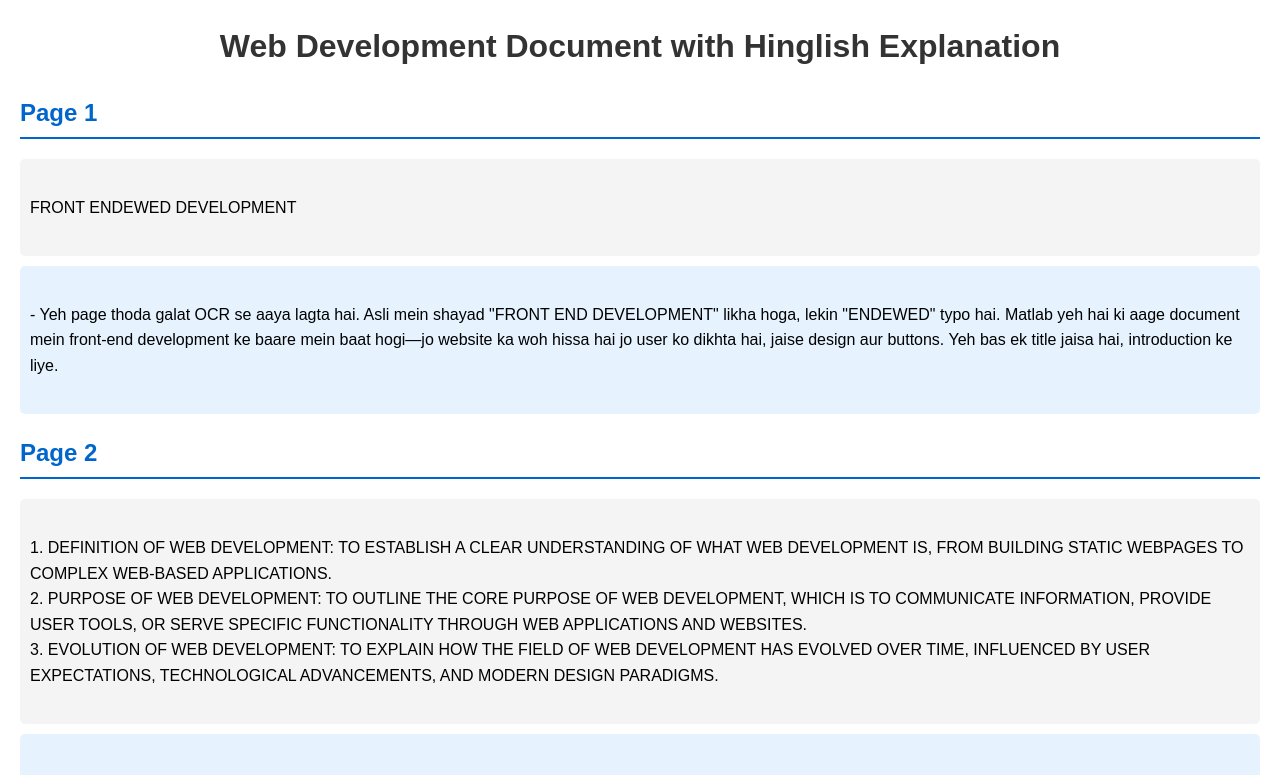
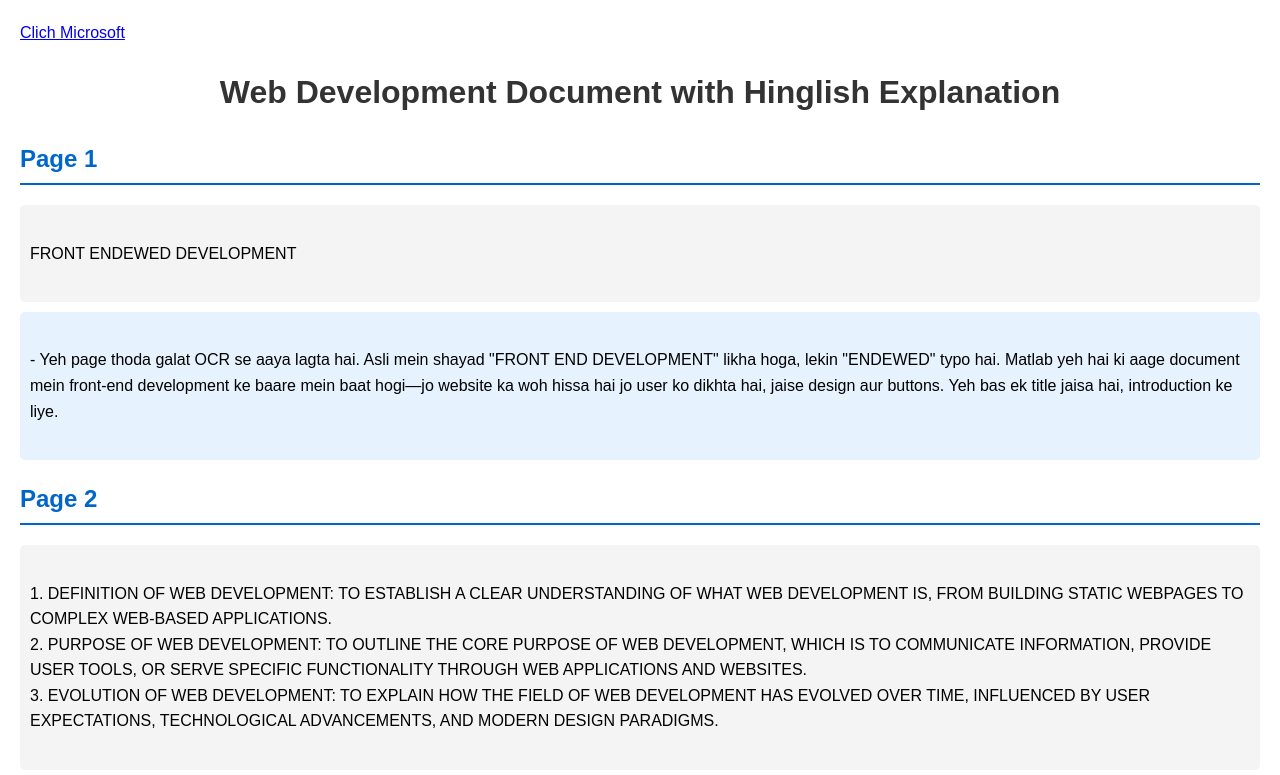
Before and after one commit to ApnaShashank/Web-Technology-Hinglish-Notes, a plain HTML site: page index.html in a window 1280 px wide. Shown: the top 775 px of the page. Drawn offline with Linux system fonts and the light colour scheme.

Commit message:
Add files via upload

```diff
--- a/index.html
+++ b/index.html
@@ -35,6 +35,8 @@
     </style>
 </head>
 <body>
+        <a href="Recording 2025-03-23 161755.mp4">Clich Microsoft</a>
+
     <h1>Web Development Document with Hinglish Explanation</h1>
 
     <!-- Page 1 -->
```
